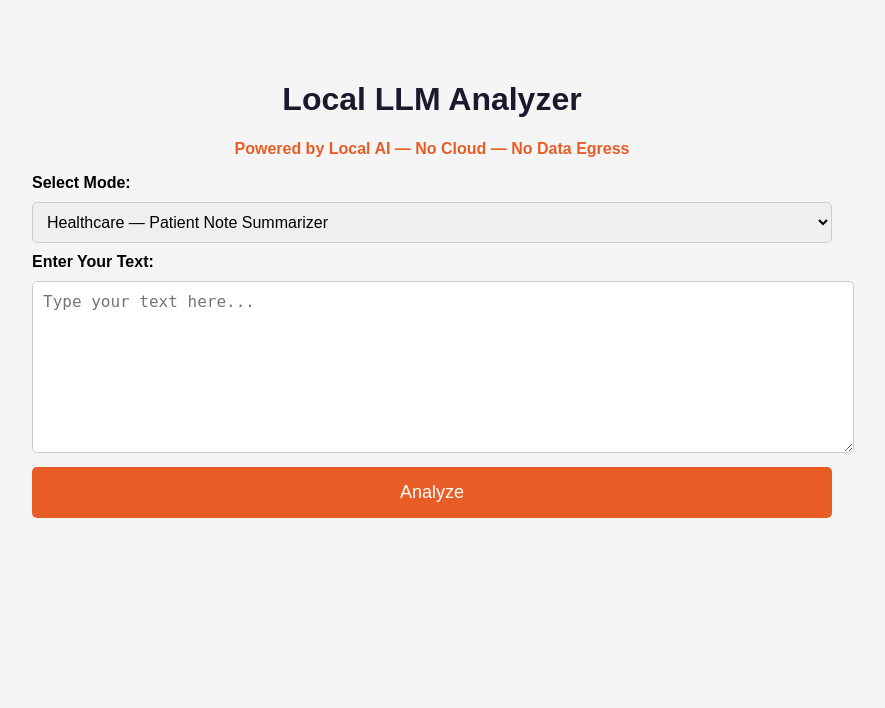
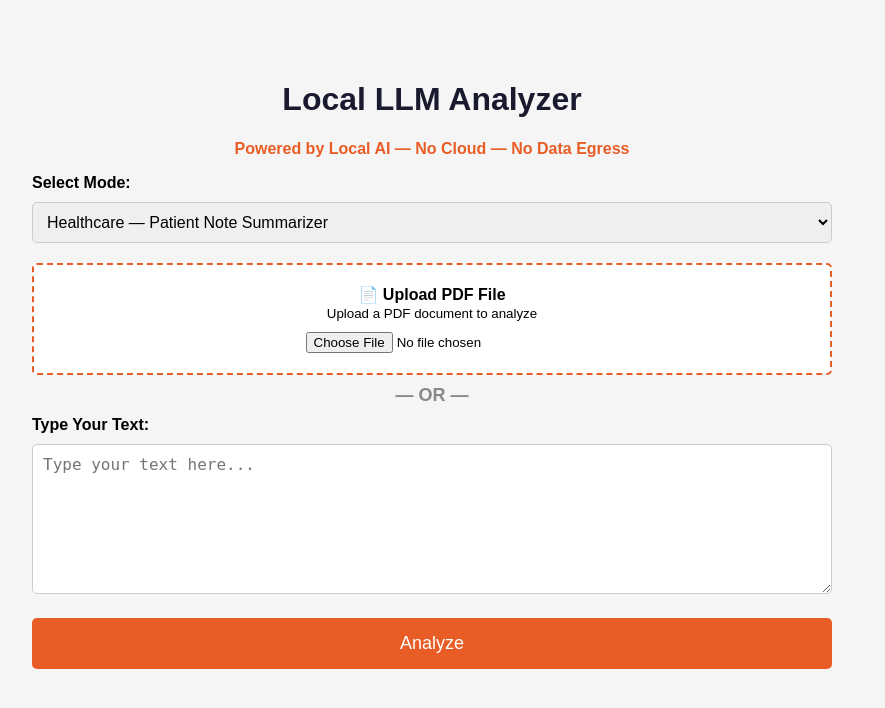
Before and after one commit to Himanshu-code-place/local-llm-edge, a Flask app: page / in a window 1280 px wide. Shown: the top 708 px of the page, without its empty margins (208-1093 px from the left). Run offline with Flask 3, Linux system fonts and the light colour scheme.

Commit message:
Add PDF upload feature to web interface

```diff
--- a/app.py
+++ b/app.py
@@ -1,7 +1,17 @@
 from flask import Flask, render_template, request
 import ollama
+import fitz
+import os
 
 app = Flask(__name__)
+
+def extract_text_from_pdf(pdf_file):
+    pdf_bytes = pdf_file.read()
+    doc = fitz.open(stream=pdf_bytes, filetype="pdf")
+    text = ""
+    for page in doc:
+        text += page.get_text()
+    return text
 
 def get_ai_response(text, mode):
     if mode == "healthcare":
@@ -21,11 +31,27 @@ def get_ai_response(text, mode):
 @app.route('/', methods=['GET', 'POST'])
 def home():
     result = None
+    error = None
+    input_text = ""
+
     if request.method == 'POST':
-        text = request.form['text']
         mode = request.form['mode']
-        result = get_ai_response(text, mode)
-    return render_template('index.html', result=result)
+        pdf_file = request.files.get('pdf_file')
+
+        if pdf_file and pdf_file.filename.endswith('.pdf'):
+            input_text = extract_text_from_pdf(pdf_file)
+            if len(input_text.strip()) == 0:
+                error = "PDF mein koi text nahi mila!"
+            else:
+                result = get_ai_response(input_text[:3000], mode)
+        else:
+            input_text = request.form.get('text', '')
+            if len(input_text.strip()) == 0:
+                error = "Please enter some text!"
+            else:
+                result = get_ai_response(input_text, mode)
+
+    return render_template('index.html', result=result, error=error)
 
 if __name__ == '__main__':
     app.run(debug=True)
--- a/templates/index.html
+++ b/templates/index.html
@@ -14,7 +14,7 @@
             color: #1a1a2e;
             text-align: center;
         }
-        p {
+        .subtitle {
             text-align: center;
             color: #e85d26;
             font-weight: bold;
@@ -26,9 +26,28 @@
             border: 1px solid #ccc;
             border-radius: 5px;
             font-size: 16px;
+            box-sizing: border-box;
         }
         textarea {
             height: 150px;
+        }
+        .upload-box {
+            border: 2px dashed #e85d26;
+            border-radius: 5px;
+            padding: 20px;
+            text-align: center;
+            margin: 10px 0;
+            background-color: #fff;
+        }
+        .upload-box input {
+            margin-top: 10px;
+        }
+        .or-divider {
+            text-align: center;
+            font-size: 18px;
+            font-weight: bold;
+            color: #888;
+            margin: 10px 0;
         }
         button {
             width: 100%;
@@ -39,6 +58,7 @@
             border-radius: 5px;
             font-size: 18px;
             cursor: pointer;
+            margin-top: 10px;
         }
         button:hover {
             background-color: #1a1a2e;
@@ -54,24 +74,46 @@
         .result h2 {
             color: #1a1a2e;
         }
+        .error {
+            background-color: #ffe0e0;
+            padding: 15px;
+            margin-top: 20px;
+            border-radius: 5px;
+            border-left: 5px solid red;
+            color: red;
+        }
     </style>
 </head>
 <body>
     <h1>Local LLM Analyzer</h1>
-    <p>Powered by Local AI — No Cloud — No Data Egress</p>
+    <p class="subtitle">Powered by Local AI — No Cloud — No Data Egress</p>
 
-    <form method="POST">
+    <form method="POST" enctype="multipart/form-data">
         <label><b>Select Mode:</b></label>
         <select name="mode">
             <option value="healthcare">Healthcare — Patient Note Summarizer</option>
             <option value="finance">Finance — Earnings Report Analyzer</option>
         </select>
 
-        <label><b>Enter Your Text:</b></label>
+        <div class="upload-box">
+            <b>📄 Upload PDF File</b><br>
+            <small>Upload a PDF document to analyze</small><br>
+            <input type="file" name="pdf_file" accept=".pdf">
+        </div>
+
+        <div class="or-divider">— OR —</div>
+
+        <label><b>Type Your Text:</b></label>
         <textarea name="text" placeholder="Type your text here..."></textarea>
 
         <button type="submit">Analyze</button>
     </form>
+
+    {% if error %}
+    <div class="error">
+        ❌ {{ error }}
+    </div>
+    {% endif %}
 
     {% if result %}
     <div class="result">
```
